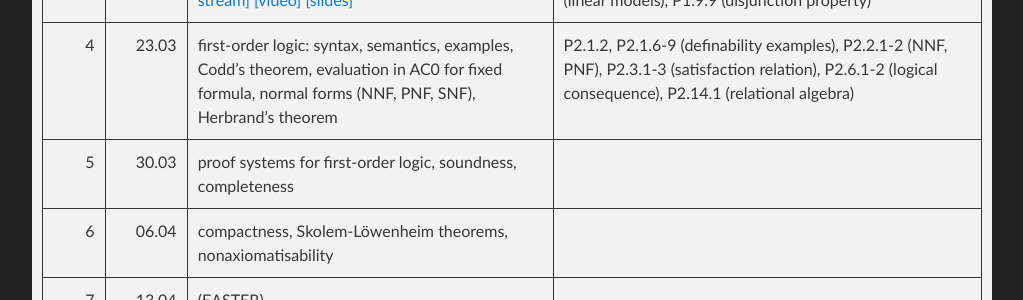
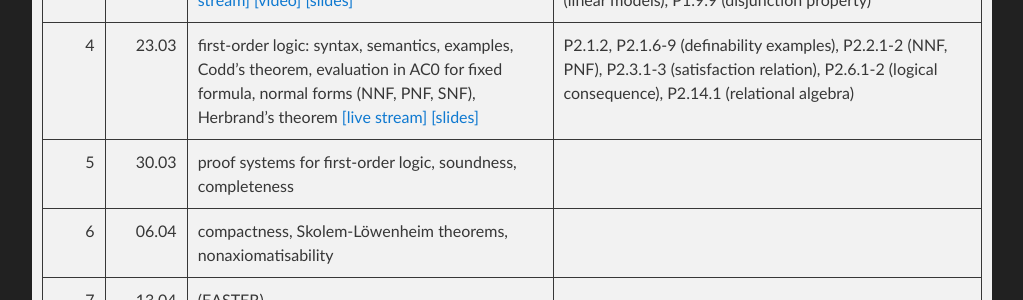
Before and after one commit to lclem/logic_course, a Jekyll site: the page built from docs/index.md, in a window 1280 px wide and 900 px high, scrolled down 2082 px. Shown: the part 153-453 px from the top of the window, without its empty margins (128-1151 px from the left). Built offline with Jekyll 4.4.1, drawn with Linux system fonts in a browser that asks for light colours; our own code applies the rules of GitHub Pages for plain Markdown files.

Commit message:
Update index.md

```diff
--- a/docs/index.md
+++ b/docs/index.md
@@ -53,7 +53,7 @@
 | 1 | 02.03 | Hilbert's proof system for propositional logic, soundness, deduction theorem, completeness (weak and strong); compactness; interpolation, <del>Beth definability</del> [[slides]](slides/02-completeness.pdf) | proof examples, P1.5.2 (compactness => König's lemma), P1.5.3 (De Bruijn-Erdős' theorem), P1.5.4, P2.9.2 (compactness w.r.t. finite satisfiability/logical consequence), weak completeness implies strong completeness |
 | 2 | 09.03 | resolution (soundness, refutation completeness, <del>hardness of pigeon-hole formulas,</del> polynomial interpolants P1.7.6); SAT solving (DP, DPLL, phase transition); success of SAT solvers [[slides]](slides/03-resolution.pdf) | P1.3.5 (self-reducibility of SAT), P1.4.3 (exponential lower bound on equivalent CNF), P1.7.2 (interpolation), P1.7.3 (Beth definability), P1.7.4 (infinite extension of interpolation) |
 | 3 | 16.03 | intuitionistic propositional logic: law of excluded middle, natural deduction, Curry-Howard correspondence (simply-typed lambda-calculus), models, tautology is PSPACE-complete [[live stream]](https://youtu.be/4MtVtuULxxQ) [[video]](https://youtu.be/FwPfMFfRD-8) [[slides]](slides/04-intuitionism.pdf) | P1.9.1 (examples), P1.9.2 (monotonicity of natural deduction), P1.9.3 (Kripke models with one world), P1.9.4 (monotonicity of Kripke semantics), P1.9.5 (soundness), P1.9.7 (examples of intuitionistic non-tautologies), P1.9.8 (linear models), P1.9.9 (disjunction property) |
-| 4 | 23.03 | first-order logic: syntax, semantics, examples, Codd's theorem, evaluation in AC0 for fixed formula, normal forms (NNF, PNF, SNF), Herbrand's theorem | P2.1.2, P2.1.6-9 (definability examples), P2.2.1-2 (NNF, PNF), P2.3.1-3 (satisfaction relation), P2.6.1-2 (logical consequence), P2.14.1 (relational algebra) |
+| 4 | 23.03 | first-order logic: syntax, semantics, examples, Codd's theorem, evaluation in AC0 for fixed formula, normal forms (NNF, PNF, SNF), Herbrand's theorem [[live stream]](https://youtu.be/R_aFVUzb7d8) [[slides]](slides/05-first_order_logic.pdf) | P2.1.2, P2.1.6-9 (definability examples), P2.2.1-2 (NNF, PNF), P2.3.1-3 (satisfaction relation), P2.6.1-2 (logical consequence), P2.14.1 (relational algebra) |
 | 5 | 30.03 | proof systems for first-order logic, soundness, completeness | |
 | 6 | 06.04 | compactness, Skolem-Löwenheim theorems, nonaxiomatisability | |
 | 7 | 13.04 | (EASTER) |
```
